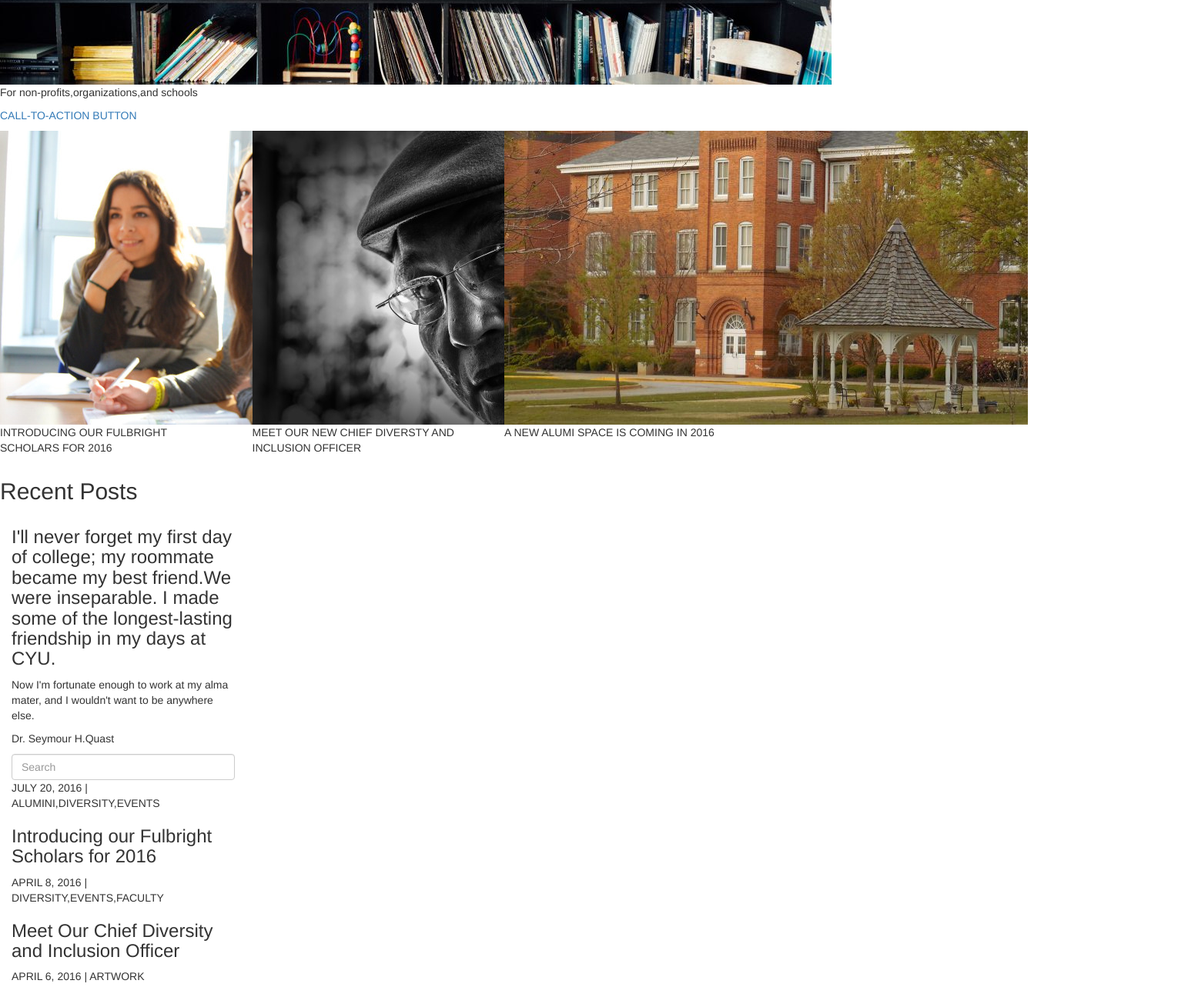
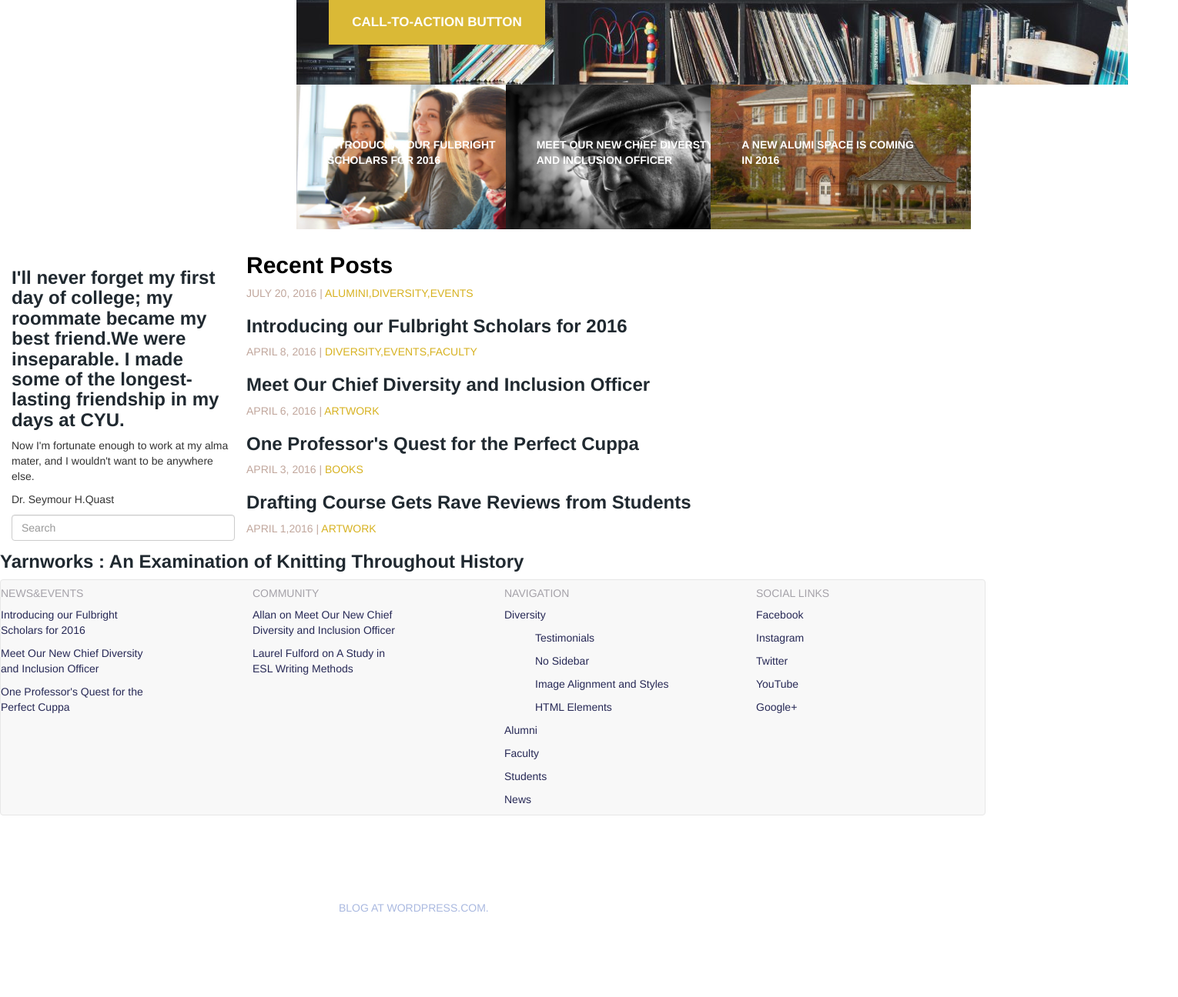
Before and after one commit to LauGR/template-menu, a plain HTML site: page index.html in a window 1280 px wide. Shown: the part 628-1924 px from the top of the page at 77% size, 1530 px wide, since content can reach past the window. After the commit the page ends 1828 px from the top, so only its background shows below. Drawn offline with nearby package versions, Linux system fonts and the light colour scheme; a web font is replaced by a local one.

Commit message:
je n'arrive plus !

```diff
--- a/index.html
+++ b/index.html
@@ -50,20 +50,39 @@
                     </ul>
                 </nav>
 
-                <nav class="navbar navbar-default navbar-static-top">
-                    <div class="container">
-                        <ul>
+
+                <nav class="navbar navbar-default" role="navigation">
+                    <div class="container-fluid">
+                        <!-- Brand and toggle get grouped for better mobile display -->
+                        <div class="navbar-header">
+                            <button type="button" class="navbar-toggle" data-toggle="collapse" data-target=".navbar-ex1-collapse">
+            				<span class="sr-only">Toggle navigation</span>
+            				<span class="icon-bar"></span>
+            				<span class="icon-bar"></span>
+            				<span class="icon-bar"></span>
+            			</button>
+                            <a class="navbar-brand" href="#"><span class="logo">IXION</span></a>
+                        </div>
+
+
+                        <ul class="nav navbar-nav navbar-right divers">
                             <li class="dropdown">
-                                <a href="#" class="dropdown-toggle" data-toggle="dropdown" role="button" aria-haspopup="true" aria-expanded="false">DIVERSITY<span class="caret"></span></a>
+                                <a href="#" class="dropdown-toggle" data-toggle="dropdown">Diversity <b class="caret"></b></a>
                                 <ul class="dropdown-menu">
-                                    <li>Testimonials</li>
-                                    <li>No Sidebar</li>
-                                    <li>Image Alignment and Styles</li>
-                                    <li>HTML Elements</li>
+                                    <li><a href="#">Testimonials</a></li>
+                                    <li><a href="#">No Sidebar</a></li>
+                                    <li><a href="#">Image Alignment and Styles</a></li>
+                                    <li><a href="#">HTML Elements</a></li>
                                 </ul>
+                            </li>
+                            <li><a href="#">ALUMNI</a></li>
+                            <li><a href="#">FACULTY</a></li>
+                            <li><a href="#">STUDENTS</a></li>
+                            <li><a href="#">NEWS</a></li>
+
                         </ul>
                     </div>
-
+            </div>
             </nav>
 
             <!-- =================== End Navbar ================= -->
@@ -73,69 +92,78 @@
     <!-- =================== End Header ================= -->
     <div class="row">
 
-        <div class="col-md-12">
-            <img src="img/cropped-bookshelf.jpg" alt="desktop">
+        <div class="col-xs-12 col-sm-12">
+            <div class="organizations">
                 <p class="firstp"> For non-profits,organizations,and schools</p>
-            <p class="secondp"><a href="#">CALL-TO-ACTION BUTTON</a></p>
+                <button class="btn2">CALL-TO-ACTION BUTTON</button>
+            </div>
         </div>
 
-        <div class="col-sm-3 col-xs-6">
-            <a href="#">
-                    <img src="img/language-school-834138_1920.jpg"  alt="Language school">
-                </a>
-            <p class="3img">INTRODUCING OUR FULBRIGHT SCHOLARS FOR 2016</p>
+        <div class="col-xs-4 col-sm-4">
+            <div class="school">
+                <img src="img/language-school-834138_1920.jpg" alt="Language school" class="threeimg">
+
+                <p class="timg">INTRODUCING OUR FULBRIGHT SCHOLARS FOR 2016</p>
+            </div>
         </div>
 
-        <div class="col-sm-3 col-xs-6">
-            <a href="#">
-                    <img src="img/man-140547_1920.jpg"  alt="old man">
-                </a>
-            <p class="3img">MEET OUR NEW CHIEF DIVERSTY AND INCLUSION OFFICER</p>
+        <div class="col-xs-4 col-sm-4">
+            <div class="old">
+                <img src="img/man-140547_1920.jpg" alt="old man" class="threeimg">
+
+                <p class="timg">MEET OUR NEW CHIEF DIVERSTY AND INCLUSION OFFICER</p>
+            </div>
         </div>
 
-        <div class="col-sm-3 col-xs-6">
-            <a href="#">
-                    <img src="img/cropped-school-bell-tower-1295714.jpg"  alt="Bell Tower">
-                </a>
-            <p class="3img">A NEW ALUMI SPACE IS COMING IN 2016</p>
+        <div class="col-xs-4 col-sm-4">
+            <div class="bell">
+                <img src="img/cropped-school-bell-tower-1295714.jpg" alt="Bell Tower" class="threeimg">
+
+                <p class="timg">A NEW ALUMI SPACE IS COMING IN 2016</p>
             </div>
-
+        </div>
 
     </div>
 
     <!-- =================Start Recend Post ==================== -->
 
-    <h2>Recent Posts</h2>
+    <article>
+         <aside>
             <div class="col-sm-3 offset-sm-1 blog-sidebar">
                 <div class="sidebar-module sidebar-module-inset">
-            <h3>I'll never forget my first day of college; my roommate became my best friend.We were inseparable. I made some
-                of the longest-lasting friendship in my days at CYU.</h3>
+                    <h3>I'll never forget my first day of college; my roommate became my best friend.We were inseparable. I made
+                        some of the longest-lasting friendship in my days at CYU.</h3>
                     <p> Now I'm fortunate enough to work at my alma mater, and I wouldn't want to be anywhere else.</p>
                     <p> Dr. Seymour H.Quast</p>
                     <input type="text" class="form-control" placeholder="Search">
                 </div>
+            </div>
+        </aside>
 
-        <article>
-            <p>JULY 20, 2016 | ALUMINI,DIVERSITY,EVENTS</p>
+        <h2>Recent Posts</h2>
+        <p class="date">JULY 20, 2016 | <span>ALUMINI,DIVERSITY,EVENTS</span></p>
         <h3> Introducing our Fulbright Scholars for 2016</h3>
-            <p> APRIL 8, 2016 | DIVERSITY,EVENTS,FACULTY</p>
+        <p class="date"> APRIL 8, 2016 | <span> DIVERSITY,EVENTS,FACULTY </span></p>
         <h3> Meet Our Chief Diversity and Inclusion Officer</h3>
-            <p> APRIL 6, 2016 | ARTWORK</p>
+        <p class="date"> APRIL 6, 2016 | <span>ARTWORK</span></p>
         <h3> One Professor's Quest for the Perfect Cuppa</h3>
-            <p>APRIL 3, 2016 | BOOKS</p>
+        <p class="date">APRIL 3, 2016 | <span>BOOKS</span></p>
         <h3> Drafting Course Gets Rave Reviews from Students</h3>
-            <p>APRIL 1,2016 | ARTWORK</p>
+        <p class="date">APRIL 1,2016 | <span> ARTWORK</span></p>
         <h3>Yarnworks : An Examination of Knitting Throughout History</h3>
+
     </article>
+
     <!-- =================End Recend Post ==================== -->
 
 
 
 
     <!-- ================== Start Footer ================= -->
-        <div class="container">
+    <footer>
+        <nav class="navbar navbar-default navbar-static-bottom">
             <div class="row">
-                <div class="col-md-3">
+                <div class="col-xs-3 col-sm-3">
                     <h4>NEWS&EVENTS</h4>
                     <ul>
                         <li><a href="#">Introducing our Fulbright Scholars for 2016</a></li>
@@ -143,7 +171,7 @@
                         <li><a href="#">One Professor's Quest for the Perfect Cuppa</a></li>
                     </ul>
                 </div>
-                <div class="col-md-3">
+                <div class="col-xs-3 col-sm-3">
                     <h4>COMMUNITY</h4>
                     <ul>
                         <li><a href="#">Allan on Meet Our New Chief Diversity and Inclusion Officer </a></li>
@@ -151,15 +179,15 @@
 
                     </ul>
                 </div>
-                <div class="col-md-3">
+                <div class="col-xs-3 col-sm-3">
                     <h4>NAVIGATION</h4>
                     <ul>
-                        <li><a href="">Diversity</a></li>
+                        <li><a href="#">Diversity</a></li>
                         <ul>
-                            <li>Testimonials</li>
-                            <li>No Sidebar</li>
-                            <li>Image Alignment and Styles</li>
-                            <li>HTML Elements</li>
+                            <li> <a href="#">Testimonials</a></li>
+                            <li><a href="#">No Sidebar</li>
+                                <li><a href="#">Image Alignment and Styles</a></li>
+                            <li><a href="#">HTML Elements</a></li>
                         </ul>
                         <li><a href="#">Alumni</a></li>
                         <li><a href="#">Faculty</a></li>
@@ -167,21 +195,23 @@
                         <li><a href="#">News</a></li>
                     </ul>
                 </div>
-                <div class="col-md-3">
+                <div class="col-xs-3 col-sm-3">
                     <h4>SOCIAL LINKS</h4>
                     <ul>
                         <li><a href="#">Facebook</a></li>
-                        <li><a href="#"></a>Instagram</li>
-                        <li><a href="#"></a>Twitter</li>
-                        <li><a href="#"></a>YouTube</li>
-                        <li><a href="#"></a>Google+</li>
+                        <li><a href="#">Instagram</a></li>
+                        <li><a href="#">Twitter</a></li>
+                        <li><a href="#">YouTube</a></li>
+                        <li><a href="#">Google+</a></li>
                     </ul>
                 </div>
             </div>
             </div>
+        </nav>
+    </footer>
     <!--=================== End Footer ==================== -->
     <!-- ================== Start Copyright =============== -->
-        <p>BLOG AT WORDPRESS.COM.</p>
+    <p class="theend">BLOG AT WORDPRESS.COM.</p>
     <!-- ================== End Copyright ================= -->
 </body>
 
--- a/scss/style.scss
+++ b/scss/style.scss
@@ -21,13 +21,113 @@
 
 /* ============= NAV ===================== */
 
+.navbar-brand {
+            span {
+                color: #000;
+                font-size: 30px;
+                font-weight: bold;
+            }
+}
 
-nav {
-    ul{  border: 1px inset #fff;
-        li{
-            a{
 
-            }
+/*================ IMG=================*/
+
+.organizations {
+    background: url(../img/cropped-bookshelf.jpg)no-repeat;
+    opacity: 0.9;
+    width: 1145px;
+    height: 500px;
+    margin-left: 385px;
+    padding-top: 280px;
+    padding-left: 42px;
+        .firstp {
+            color:#fff;
+            font-size: 35px;
+            font-weight: bold;
+            width: 700px;
         }
+        .btn2 {
+            font-size: 17px;
+            font-weight: bold;
+            width:  281px;
+            height: 58px;
+            color: #fff;
+            background-color: #d7b221;
+            border: none ;
+        }
+}
+
+.threeimg {
+    width: 338px;
+    height: 188px;
+}
+.timg{
+ width: 280px;
+ padding-left:  40px;
+  margin-top: - 120px;
+  color: #fff;
+  font-weight: bold;
+  font-size: 14px;
+}
+.school {
+    margin-left: 385px;
+}
+
+.old{
+    margin-left: 220px;
+
+}
+
+.bell {
+    margin-left: 50px;
+}
+
+
+/* Recend Post */
+article {
+    margin-top: 100px;
+   h2{
+       color:#000;
+       font-weight: bold;
+   }
+   h3{
+       color: #202930;
+       font-weight: bold;
+   }
+.date {
+    color: #c1a79d;
+}
+span {
+    color: #d7b221;
+}
+}
+
+aside {
+
+
+}
+/* =============== Footer ==================*/
+
+footer {
+    h4 {
+        color: #a5a2a9;
+        font-size: 14px;
+    }
+    li {
+        list-style: none;
+        width: 190px;
+        margin-top: 10px;
+        margin-left: -40px;
+    }
+    a {
+        color: #272956;
+
     }
 }
+
+.theend {
+    color :#aab9e0;
+    width: 196px;
+    margin-left: 440px;
+    margin-top: 110px;
+}
```
Also changed, not shown: css/style.css, 1 other file. Lines whose indentation alone changed are shown as unchanged.
